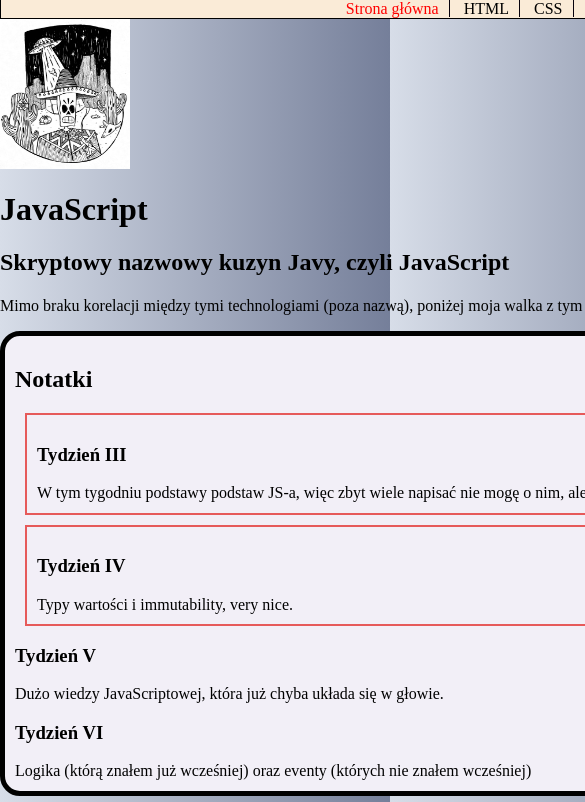
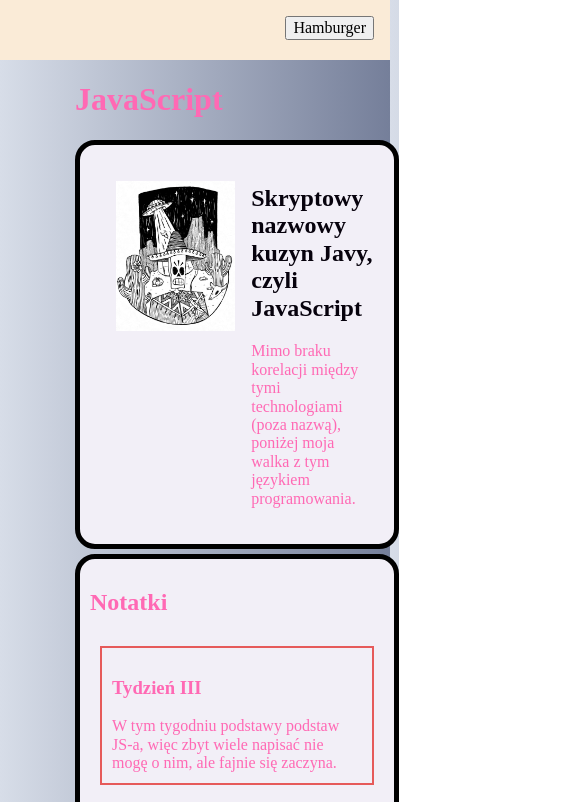
Before and after one commit to michal-mon/homepage, a plain HTML site: page js.html in a window 390 px wide. Shown: the top 802 px of the page, 585 px wide, since content can reach past the window. Drawn offline with Linux system fonts and the light colour scheme.

Commit message:
media queries & hamburger menu added

```diff
--- a/js.html
+++ b/js.html
@@ -9,8 +9,8 @@
   </head>
 
   <body>
-    <header class="navigation">
-      <nav>
+    <header class="header">
+      <nav class="navigation navigation--js">
         <a class="navigation__link navigation__link--homepage" href="index.html"
           >Strona główna</a
         >
@@ -20,16 +20,20 @@
           >JavaScript</a
         >
       </nav>
+      <button class="hamburger hamburger--js">Hamburger</button>
     </header>
 
+
     <main class="main">
-      <img src="logotest.jpg" alt="taki ja" />
+
 
       <header class="main__heading">
         <h1 class="main__heading-text">JavaScript</h1>
       </header>
 
       <section class="upper-heading">
+        <img src="logotest.jpg" alt="taki ja" />
+        <div>
         <h2 class="upper-heading__title">
           Skryptowy nazwowy kuzyn Javy, czyli JavaScript
         </h2>
@@ -37,6 +41,7 @@
           Mimo braku korelacji między tymi technologiami (poza nazwą), poniżej
           moja walka z tym językiem programowania.
         </p>
+      </div>
       </section>
 
       <section class="articles">
@@ -52,17 +57,19 @@
           Typy wartości i immutability, very nice.
         </article>
 
-        <article class="article__style">
+        <article class="articles__style">
           <h3 class="articles__heading-style">Tydzień V</h3>
           Dużo wiedzy JavaScriptowej, która już chyba układa się w głowie.
         </article>
 
-        <article class="article__style">
+        <article class="articles__style">
           <h3 class="articles__heading-style">Tydzień VI</h3>
           Logika (którą znałem już wcześniej) oraz eventy (których nie znałem
           wcześniej)
         </article>
       </section>
+
+      <script src="main.js"></script>
 
       <footer class="footer">
         Wszystkie prawa zastrzeżone.
--- a/main.js
+++ b/main.js
@@ -17,3 +17,10 @@
 }
 
 helloWorld(user.nameUser, user.ageUser, user.className);
+
+const hamburger = document.querySelector(".hamburger--js");
+
+hamburger.addEventListener('click', () =>{
+    const nav = document.querySelector('.navigation--js');
+    nav.classList.toggle('navigation--open');
+});
--- a/style.css
+++ b/style.css
@@ -1,34 +1,61 @@
-.navigation {
-  background-color: antiquewhite;
+@media screen and (min-width: 600px){
+  body {
+    display: grid;
+    grid-template-areas: ". navigation ." ". main .";
+    grid-template-columns: 75px 1fr 75px;
+    background: #757F9A;  /* fallback for old browsers */
+  background: -webkit-linear-gradient(to right, #D7DDE8, #757F9A);  /* Chrome 10-25, Safari 5.1-6 */
+  background: linear-gradient(to right, #D7DDE8, #757F9A); /* W3C, IE 10+/ Edge, Firefox 16+, Chrome 26+, Opera 12+, Safari 7+ */
+  }
+
+  a {
+    text-decoration: none;
+  }
+
+.header{
+  display:flex;
+  justify-content: center;
+  flex-direction: row;
+  grid-area: navigation;
   position: sticky;
   top: 0px;
   border-bottom: 1px solid black;
     border-left: 1px solid black;
     border-right: 1px solid black;
-  display: flex;
-  justify-content: center;
-  flex-direction: row;
-
+    background-color: antiquewhite;
 }
 
   .navigation__link {
     color: black;
     border-right: 1px solid #07020d;
     padding: 0px 10px;
+  }
 
-
+  .navigation__link--homepage {
+    color: red;
   }
 
   .navigation__link--end{
     border: 0px;
   }
 
-
-.navigation__link--homepage {
-    color: red;
+  .main{
+    grid-area: main;
   }
 
+  .upper-heading {
+    padding: 20px;
+    margin-bottom: 5px;
+    border: 5px solid black;
+    border-radius: 20px;
+    background-color: rgb(242, 239, 247);
+    display: flex;
+  }
+
+
   .articles {
+    display: flex;
+    flex-direction: column;
     border: 5px solid black;
     margin-bottom: 20px;
     padding: 10px;
@@ -42,15 +69,9 @@
     border: 2px solid #e65a5a;
   }
 
-.articles__style--top {
-  padding: 20px;
-  margin-bottom: 5px;
-  border: 5px solid black;
-  border-radius: 20px;
-  background-color: rgb(242, 239, 247);
-}
 
-.heading__style {
+
+  .upper-heading__title {
     color: #07020d;
   }
 
@@ -58,11 +79,24 @@
     height: 150px;
     width: 130px;
     display: block;
+    padding: 16px;
   }
 
+  .hamburger{
+    display: none;
+  }
+
+  .articles__form-item{
+    display: block;
+    margin: 10px 0;
+  }
+}
+
+@media screen and (max-width: 599px){
   body {
-  width: 1000px;
-  margin: auto;
+    display: grid;
+    grid-template-areas: ". navigation ." ". main .";
+    grid-template-columns: 75px 1fr 75px;
     background: #757F9A;  /* fallback for old browsers */
     background: -webkit-linear-gradient(to right, #D7DDE8, #757F9A);  /* Chrome 10-25, Safari 5.1-6 */
     background: linear-gradient(to right, #D7DDE8, #757F9A); /* W3C, IE 10+/ Edge, Firefox 16+, Chrome 26+, Opera 12+, Safari 7+ */
@@ -72,7 +106,95 @@
     text-decoration: none;
   }
 
+  .main{
+    margin-top: 60px;
+  }
+
+  .header {
+    background-color: antiquewhite;
+    position: fixed;
+    min-height: 60px;
+    top: 0;
+    width: 100%;
+    grid-area: navigation;
+    display: block;
+  }
+  .navigation{
+    display: none;
+  }
+
+  .navigation--open{
+    display: block;
+  }
+
+  .hamburger{
+    position: absolute;
+    top: 16px;
+    right: 16px;
+
+  }
+
+  .navigation__link {
+    color: black;
+    padding: 10px;
+    border: 1px solid black;
+    display:block;
+  }
+
+  .navigation__link--homepage {
+    color: red;
+  }
+
+  .main{
+    grid-area: main;
+    color: hotpink;
+  }
+
+  .upper-heading {
+    padding: 20px;
+    margin-bottom: 5px;
+    border: 5px solid black;
+    border-radius: 20px;
+    background-color: rgb(242, 239, 247);
+    display: flex;
+  }
+
+
+  .articles {
+    display: flex;
+    flex-direction: column;
+    border: 5px solid black;
+    margin-bottom: 20px;
+    padding: 10px;
+    border-radius: 20px;
+    background-color: rgb(242, 239, 247);
+  }
+
+  .articles__style {
+    padding: 10px;
+    margin: 10px;
+    border: 2px solid #e65a5a;
+  }
+
+
+
+  .upper-heading__title {
+    color: #07020d;
+  }
+
+  img {
+    height: 150px;
+    width: 130px;
+    display: block;
+    padding: 16px;
+  }
+
+
+
+
+
   .articles__form-item{
     display: block;
     margin: 10px 0;
   }
+}
```
Also changed, not shown: css.html (+9 -3 lines), html.html (+9 -3 lines), index.html (+6 -3 lines). Lines whose indentation alone changed are shown as unchanged.
